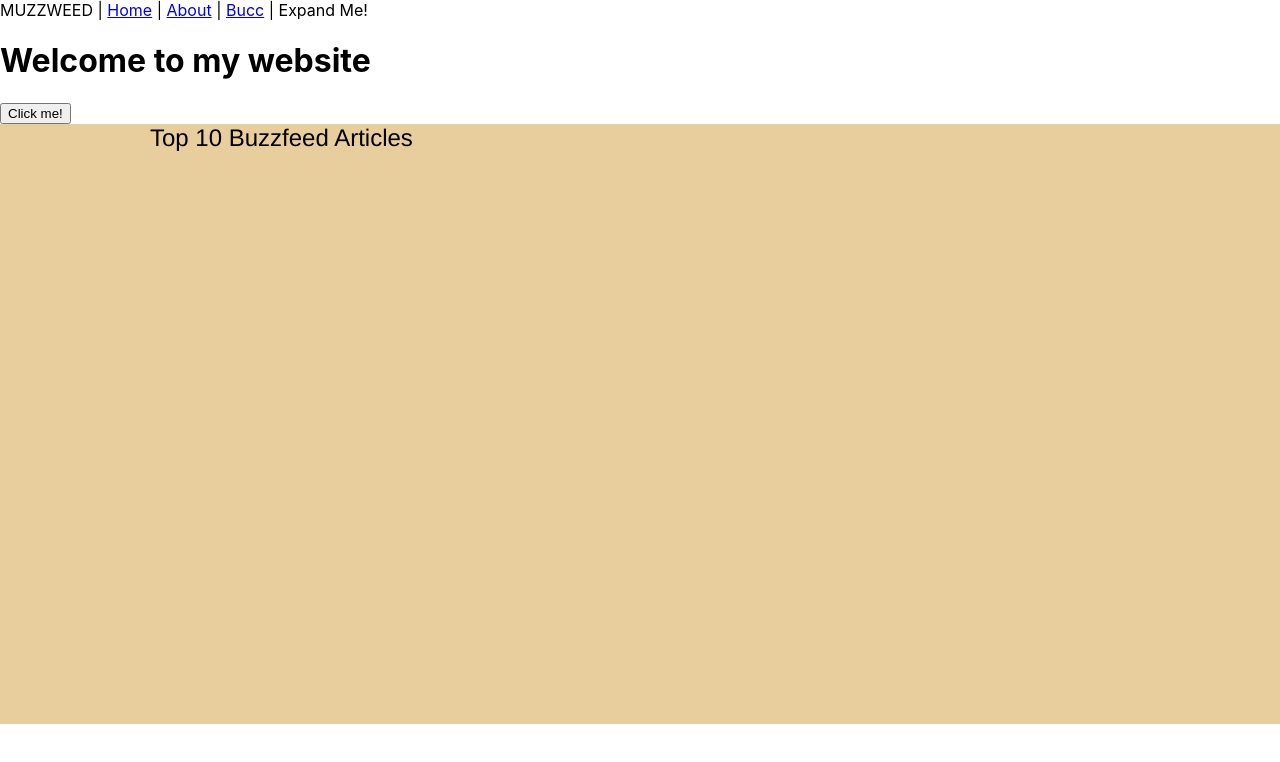
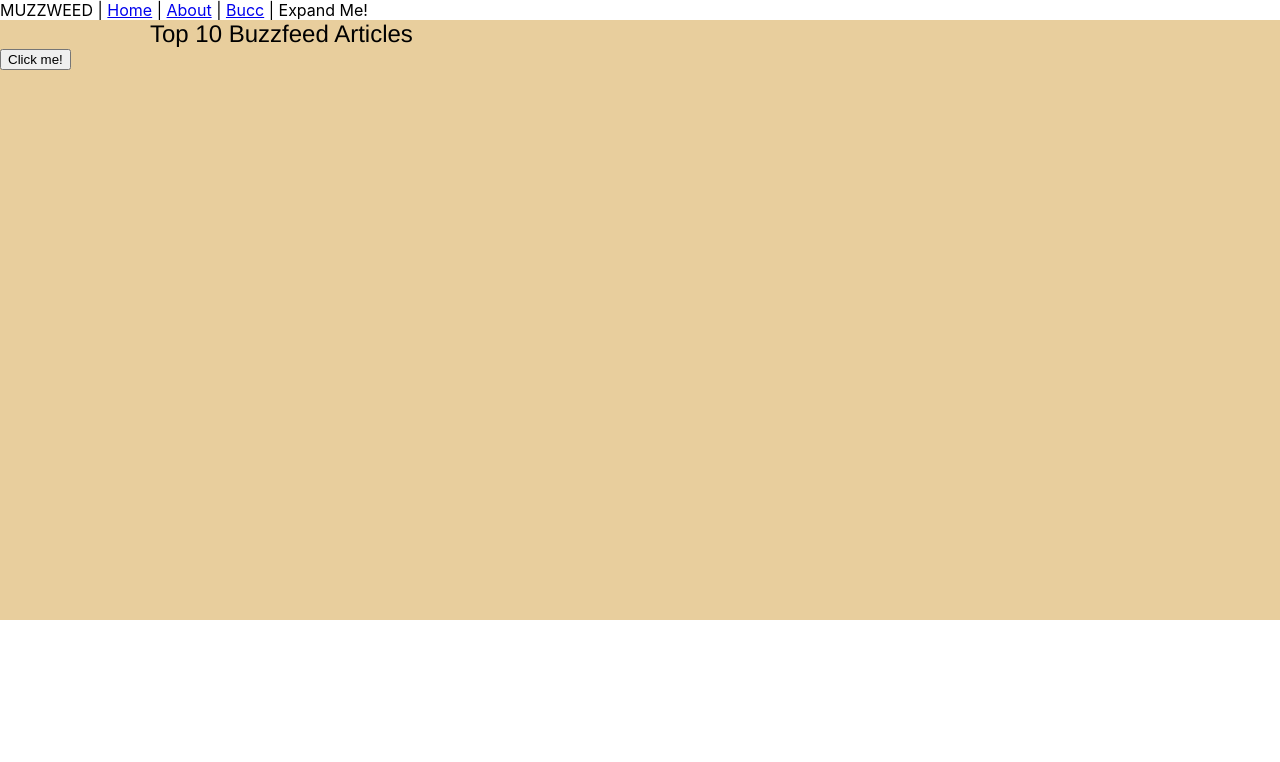
Before and after one commit to andreyavra/definitelynotmuzz, a React (Create React App) app: page / in a window 1280 px wide. Shown: the top 762 px of the page. Built offline with nearby package versions, Linux system fonts and the light colour scheme.

Commit message:
wuzzmead

```diff
--- a/src/App.css
+++ b/src/App.css
@@ -16,6 +16,7 @@
   font-family: Helvetica Neue,Helvetica,Arial,sans-serif;
   font-size: 24px;
   margin-left: 150px;
+  /* margin-top: 150px; */
 }
 
 .text_button {
@@ -33,6 +34,8 @@
 .subhead_expandme {
   margin-left: 15vw;
 }
+
+
 
 
 .App-logo {
--- a/src/components/Bucc.jsx
+++ b/src/components/Bucc.jsx
@@ -13,6 +13,9 @@ class Bucc extends React.Component {
     return (
       <div>
         <h1>This is the bucctastic page</h1>
+        {/* <a href="https://www.cse.unsw.edu.au/~richardb/" target="_blank">
+          <img src = "https://i.imgur.com/LtQMmKq.png" alt = "Attractive Chad" width = 500px style={{padding:5px; margin-top: 20px; margin-left: 150px}}>
+        </a> */}
 
       </div>
     );
@@ -23,6 +26,3 @@ class Bucc extends React.Component {
 
 
 export default Bucc;
-
-// This won't compile when in render :(
-// <a href="https://www.cse.unsw.edu.au/~richardb/" target="_blank"><img src = "https://i.imgur.com/LtQMmKq.png" alt = "Attractive Chad" width = 50vw style = "float:left; padding:5px; margin-top: 20px; margin-right: 10px"></a>
--- a/src/components/Home.jsx
+++ b/src/components/Home.jsx
@@ -22,22 +22,22 @@ class Home extends React.Component {
   render() {
     return (
     <div>
-	    <h1>Welcome to my website</h1>
 
-	    <button onClick={this.expand1}>Click me!</button>
 
 	    <div className="container_large_orange">
-	      <div className="container_text">Top 10 Buzzfeed Articles</div>
+	      <div className="container_text"ßß>Top 10 Buzzfeed Articles</div>
+		  <button onClick={this.expand1}>Click me!</button>
+		  {(this.state.expanded1 === 1) &&
+	      (
+	          <div>Expanded!</div>
+			  // I DONT KNOW HOW TO ADD MARGINS TO THESE ELEMENTS :(
+	      )
+	      }
 	    </div>
 
 
-	    {
-	      (this.state.expanded1 === 1) &&
-	      (
-	          <div>Expanded!</div>
-	      )
-	    }
-	  </div>
+
+	</div>
     );
 
   }
```
